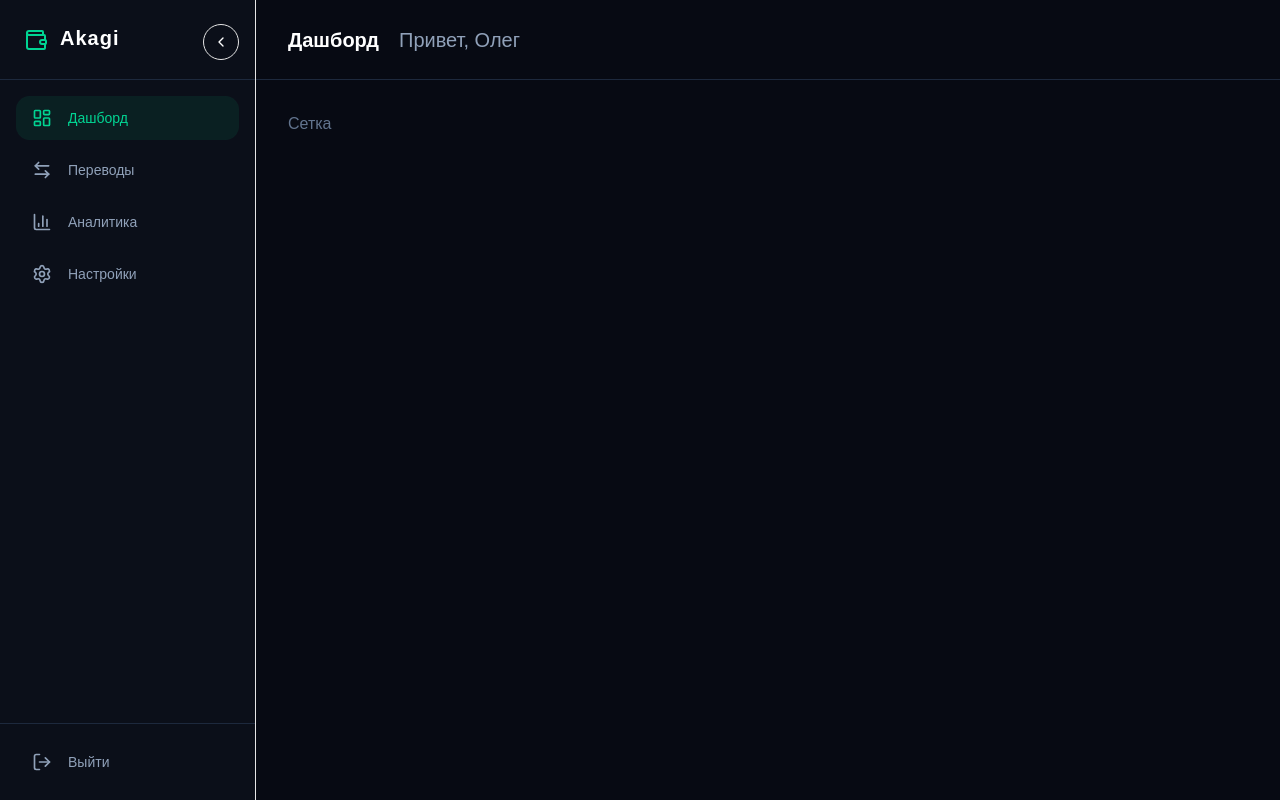
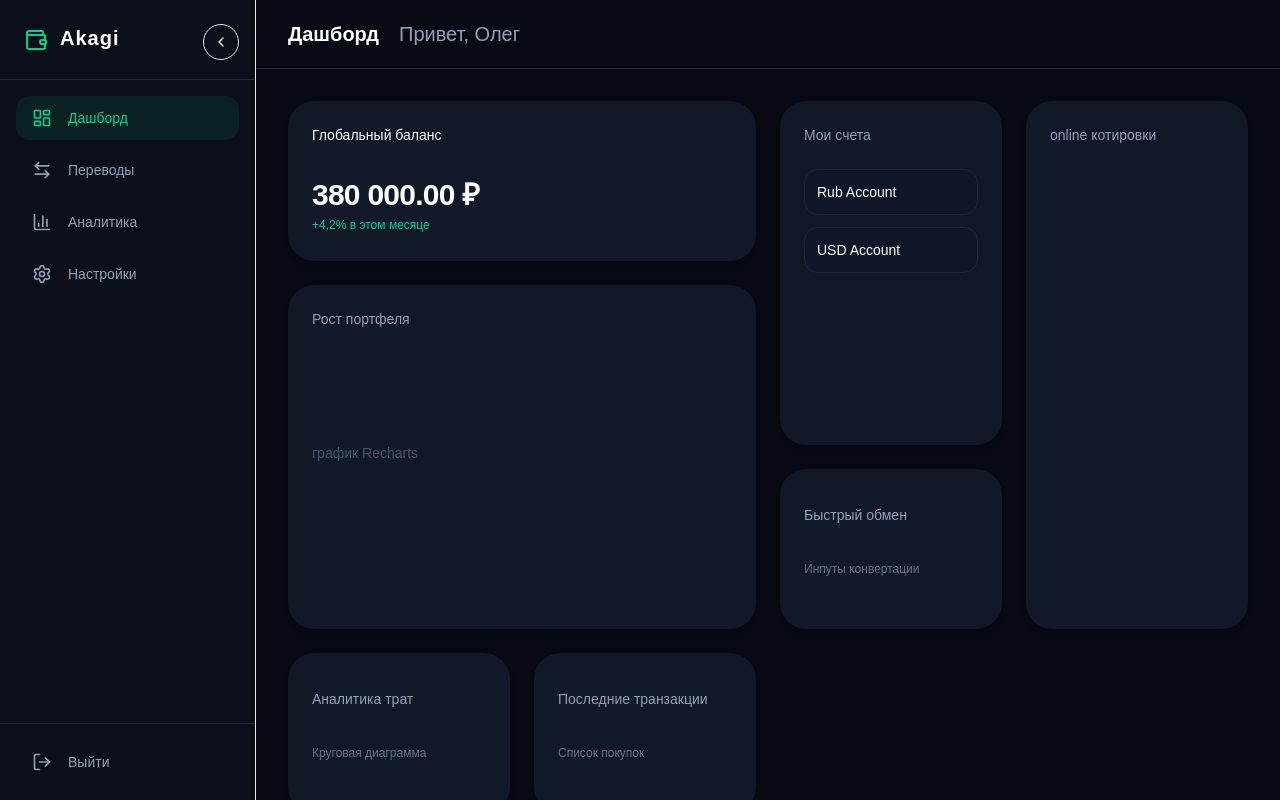
Before and after one commit to prossew/Akagi, a React (Vite) app: page / in a window 1280 px wide. Built offline with nearby package versions, Linux system fonts and the light colour scheme.

Commit message:
feat: add Dashboard

```diff
--- a/index.html
+++ b/index.html
@@ -1,5 +1,5 @@
 <!doctype html>
-<html lang="en">
+<html lang="ru">
   <head>
     <meta charset="UTF-8" />
     <link rel="icon" type="image/svg+xml" href="/favicon.svg" />
--- a/src/app/App.tsx
+++ b/src/app/App.tsx
@@ -1,3 +1,4 @@
+import { DashboardGrid } from "../widgets/dashboard-grid/index.ts";
 import { Sidebar } from "../widgets/sidebar/ui/Sidebar.tsx";
 
 export default function App() {
@@ -13,7 +14,7 @@ export default function App() {
           </div>
         </header>
         <section className="flex-1 p-8 text-white">
-          <p className="text-slate-500">Сетка</p>
+          <DashboardGrid />
         </section>
       </main>
     </div>
--- /dev/null
+++ b/src/widgets/dashboard-grid/index.ts
@@ -0,0 +1 @@
+export { DashboardGrid } from "./ui/DashboardGrid";
--- /dev/null
+++ b/src/widgets/dashboard-grid/ui/DashboardGrid.tsx
@@ -0,0 +1,88 @@
+import {
+  Card,
+  CardContent,
+  CardHeader,
+  CardTitle,
+} from "@/../../src/shared/ui/card";
+
+export function DashboardGrid() {
+  return (
+    <div className="grid grid-cols-1 md:grid-cols-3 lg:grid-cols-4 gap-6 auto-rows-[160px]">
+      <Card className="md:col-span-2 row-span-1 bg-[#111827] border-slate-800 text-white">
+        <CardHeader className="pb-2">
+          <CardTitle className="text-sm font-medium text-slice-400">
+            Глобальный баланс
+          </CardTitle>
+        </CardHeader>
+        <CardContent>
+          <div className="text-3xl font-bold tracking-tight">380 000.00 ₽ </div>
+          <p className="text-xs text-emerald-400 mt-1">+4,2% в этом месяце</p>
+        </CardContent>
+      </Card>
+      <Card className="row-span-2 bg-[#111827] border-slate-800 text-white">
+        <CardHeader>
+          <CardTitle className="text-sm font-meduim text-slate-400">
+            Мои счета
+          </CardTitle>
+        </CardHeader>
+        <CardContent className="flex flex-col gap-3">
+          <div className="p-3 bg-slate-900/50 rounded-xl border border-slate-800">
+            Rub Account
+          </div>
+          <div className="p-3 bg-slate-900/50 rounded-xl border border-slate-800">
+            USD Account
+          </div>
+        </CardContent>
+      </Card>
+      <Card className="row-span-3 bg-[#111827] border-slate-800 text-white">
+        <CardHeader>
+          <CardTitle className="text-sm font-meduim text-slate-400">
+            online котировки
+          </CardTitle>
+        </CardHeader>
+      </Card>
+      <Card className="md:col-span-2 row-span-2 bg-[#111827] border-slate-800 text-white">
+        <CardHeader>
+          <CardTitle className="text-sm font-meduim text-slate-400">
+            Рост портфеля
+          </CardTitle>
+        </CardHeader>
+        <CardContent className="h-[200px] flex items-center justify-content text-slate-600">
+          график Recharts
+        </CardContent>
+      </Card>
+      <Card className="bg-[#111827] border-slate-800 text-white">
+        <CardHeader className="py-3">
+          <CardTitle className="text-sm font-medium text-slate-400">
+            Быстрый обмен
+          </CardTitle>
+        </CardHeader>
+        <CardContent className="text-xs text-slate-500">
+          Инпуты конвертации
+        </CardContent>
+      </Card>
+
+      <Card className="bg-[#111827] border-slate-800 text-white">
+        <CardHeader className="py-3">
+          <CardTitle className="text-sm font-medium text-slate-400">
+            Аналитика трат
+          </CardTitle>
+        </CardHeader>
+        <CardContent className="text-xs text-slate-500">
+          Круговая диаграмма
+        </CardContent>
+      </Card>
+
+      <Card className="bg-[#111827] border-slate-800 text-white">
+        <CardHeader className="py-3">
+          <CardTitle className="text-sm font-medium text-slate-400">
+            Последние транзакции
+          </CardTitle>
+        </CardHeader>
+        <CardContent className="text-xs text-slate-500">
+          Список покупок
+        </CardContent>
+      </Card>
+    </div>
+  );
+}
```
Also changed, not shown: src/entities/account/index.ts (added), src/entities/account/model/type.ts (added), src/entities/account/ui/AccountCard.tsx (added).
